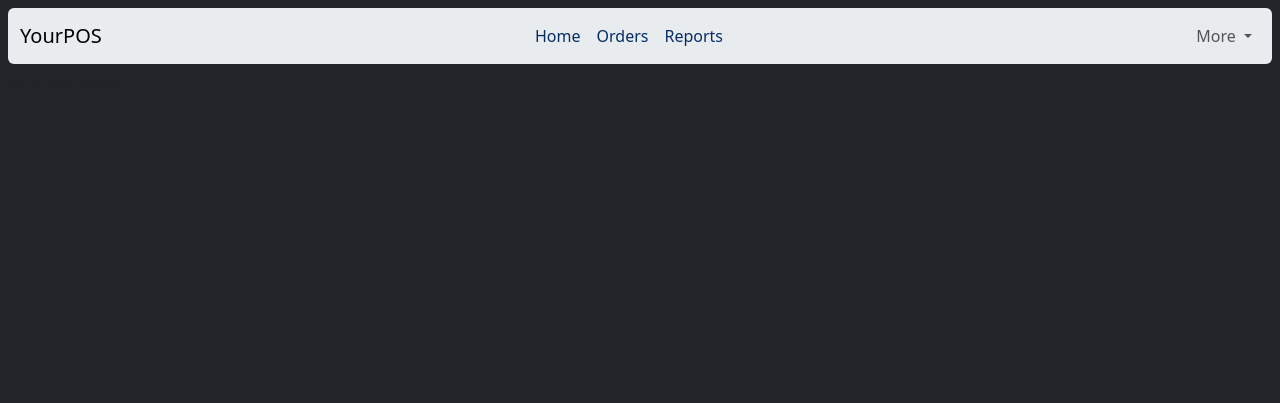
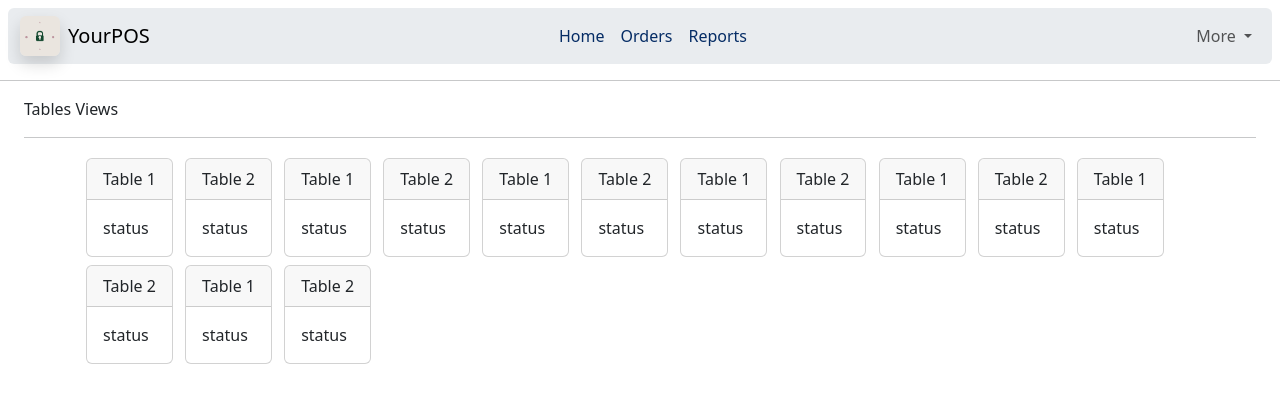
Before and after one commit to nextxlemons/YourPOS, a Django app: page /orders in a window 1280 px wide. Shown: the top 403 px of the page. Run offline with Django 5.2, Linux system fonts and the light colour scheme.

Commit message:
redesign orders.html and base.html

```diff
--- a/templates/base.html
+++ b/templates/base.html
@@ -6,9 +6,14 @@
     <title>YourPOS/{% block title %}{% endblock title %}</title>
     <link href="https://cdn.jsdelivr.net/npm/bootstrap@5.3.8/dist/css/bootstrap.min.css" rel="stylesheet" integrity="sha384-sRIl4kxILFvY47J16cr9ZwB07vP4J8+LH7qKQnuqkuIAvNWLzeN8tE5YBujZqJLB" crossorigin="anonymous">
   </head>
-  <body class="bg-dark">
+  <body>
     <nav class="navbar navbar-expand-lg bg-body-secondary rounded-2 m-2">
   <div class="container-fluid d-flex">
+
+    <img src="/static/img/logo.jpg" class="rounded-2 shadow me-2" width="40" alt="...">
+
+
+
 
     <a class="navbar-brand" href="#">YourPOS</a>
     <button class="navbar-toggler" type="button" data-bs-toggle="collapse" data-bs-target="#navbarSupportedContent">
--- a/templates/orders.html
+++ b/templates/orders.html
@@ -1,10 +1,82 @@
 {% extends "base.html" %}
 {% block title %}Orders{% endblock title %}
 {% block body %}
-this is my orders
+<hr>
+<div class="container-fluid">
+    <div class="container-fluid">
+
+        <p>Tables Views </p>
+        <hr>
+    </div>
+    <div class="container flex-row">
+        <div class="card d-inline-flex m-1">
+            <div class="card-header">Table 1</div>
+            <div class="card-body">status</div>
+        </div>
+
+        <div class="card d-inline-flex m-1">
+            <div class="card-header">Table 2</div>
+            <div class="card-body">status</div>
+        </div>
+
+        <div class="card d-inline-flex m-1">
+            <div class="card-header">Table 1</div>
+            <div class="card-body">status</div>
+        </div>
+
+        <div class="card d-inline-flex m-1">
+            <div class="card-header">Table 2</div>
+            <div class="card-body">status</div>
+        </div>
+        <div class="card d-inline-flex m-1">
+            <div class="card-header">Table 1</div>
+            <div class="card-body">status</div>
+        </div>
+
+        <div class="card d-inline-flex m-1">
+            <div class="card-header">Table 2</div>
+            <div class="card-body">status</div>
+        </div>
+        <div class="card d-inline-flex m-1">
+            <div class="card-header">Table 1</div>
+            <div class="card-body">status</div>
+        </div>
+
+        <div class="card d-inline-flex m-1">
+            <div class="card-header">Table 2</div>
+            <div class="card-body">status</div>
+        </div>
+        <div class="card d-inline-flex m-1">
+            <div class="card-header">Table 1</div>
+            <div class="card-body">status</div>
+        </div>
+
+        <div class="card d-inline-flex m-1">
+            <div class="card-header">Table 2</div>
+            <div class="card-body">status</div>
+        </div>
+        <div class="card d-inline-flex m-1">
+            <div class="card-header">Table 1</div>
+            <div class="card-body">status</div>
+        </div>
+
+        <div class="card d-inline-flex m-1">
+            <div class="card-header">Table 2</div>
+            <div class="card-body">status</div>
+        </div>
+        <div class="card d-inline-flex m-1">
+            <div class="card-header">Table 1</div>
+            <div class="card-body">status</div>
+        </div>
+
+        <div class="card d-inline-flex m-1">
+            <div class="card-header">Table 2</div>
+            <div class="card-body">status</div>
+        </div>
 
 
-
+    </div>
+</div>
 
 
 
```
